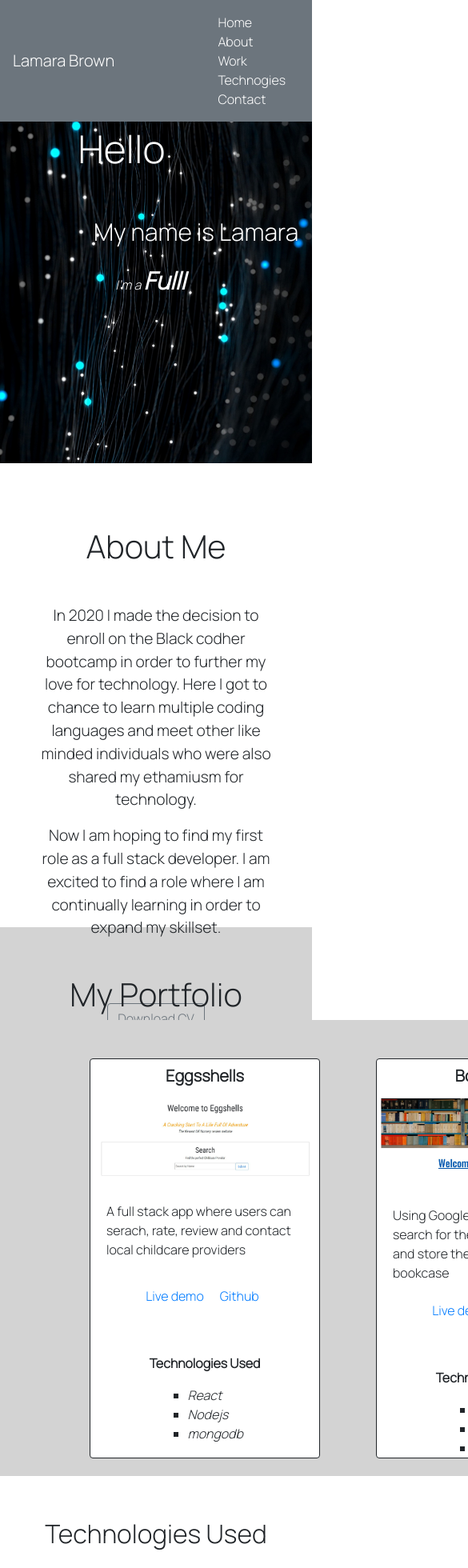
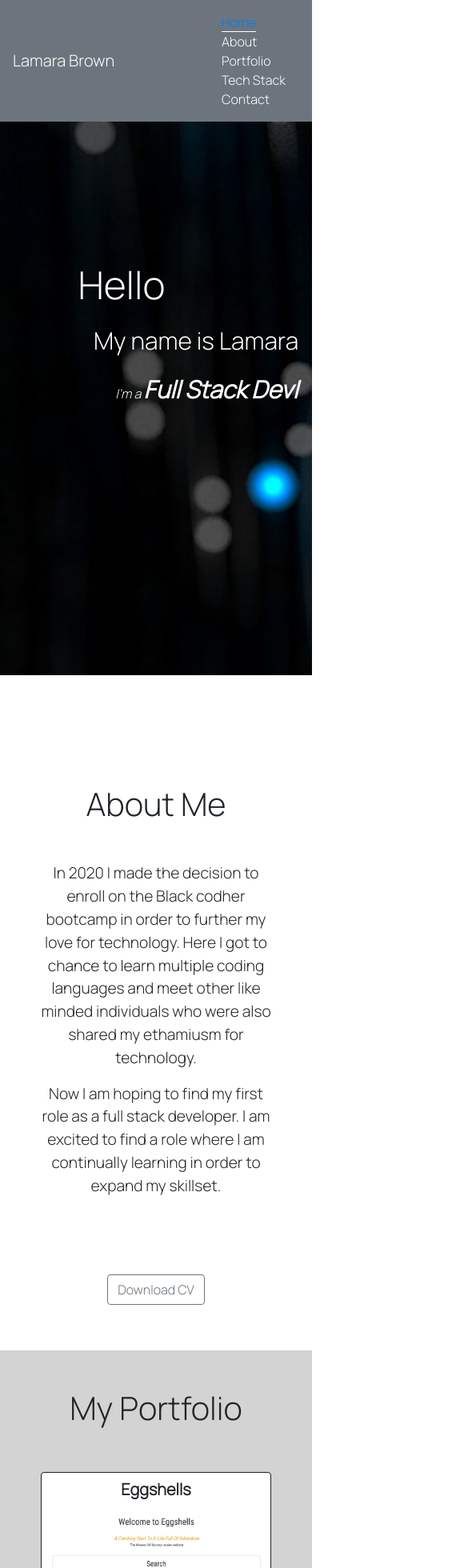
Before and after one commit to lbrowncoder/portfolioNew, a React (Create React App) app: page / in a window 390 px wide. Shown: the top 1960 px of the page at 80% size, 585 px wide, since content can reach past the window. Built offline with nearby package versions, Linux system fonts and the light colour scheme.

Commit message:
responsive

```diff
--- a/src/components/Navbar.js
+++ b/src/components/Navbar.js
@@ -45,7 +45,7 @@ const NavBar = () => {
         offset={0}
         duration={500}
        >
-        Work
+        Portfolio
        </Link>
       </li>
       <li className="links">
@@ -57,7 +57,7 @@ const NavBar = () => {
         offset={0}
         duration={500}
        >
-        Technogies
+        Tech Stack
        </Link>
       </li>
 
--- a/src/pages/About.css
+++ b/src/pages/About.css
@@ -5,9 +5,13 @@
 }
 
 .about {
- height: 500px;
+    min-height: 100vh;
  width: 100%;
  background-color: white;
+ width: fit-content;
+ display: flex;
+ flex-direction: column;
+ justify-content: center;
 }
 
 .bootcamp {
--- a/src/pages/Contact.css
+++ b/src/pages/Contact.css
@@ -5,36 +5,41 @@
 }
 
 .midlands {
- margin-top: 1rem;
  margin-left: 1rem;
+ padding-top: 1rem;
 }
 
 .contact {
  background-color: lightgray;
- height: 550px;
- padding-top: 3rem;
+ min-height: 100vh;
+ display: flex;
+ flex-direction: column;
+ justify-content: center;
+ width: 100%;
 }
 
 .location {
- display: inline-flex;
- margin-bottom: 4rem;
- margin-left: 40%;
+ display:flex;
+ justify-content: center;
+ padding-top: 3rem;
+
 }
 .location a:hover img {
  filter: brightness(0);
 }
 
 .social {
- margin-left: 40%;
- display: inline-flex;
- flex-wrap: wrap;
- gap: 40px;
+display: flex;
+justify-content: space-evenly;
  box-shadow: inset 0 0 0 0 blue;
  transition: ease 0.3s;
+ padding-top: 3rem;
+ flex-wrap: wrap;
 }
 
 .contactIcon {
  transition: transform 250ms;
+
 }
 
 .contactIcon:hover {
--- a/src/pages/Contact.js
+++ b/src/pages/Contact.js
@@ -4,14 +4,12 @@ import "../pages/Contact.css";
 const Contact = () => {
  return (
   <div className="contact" id="contact">
-   <div className="me">
     <p className="connect">Connect with me</p>
-   </div>
    <div className="location">
     <img
      src="/images/location.svg"
-     height="60px"
-     width="60px"
+     height="40px"
+     width="40px"
      className="contactIcon"
     />
     <p className="midlands">West Midlands, England</p>
--- a/src/pages/Home.css
+++ b/src/pages/Home.css
@@ -1,25 +1,29 @@
 .homePage {
  position: relative;
- height: 529px;
  color: white;
+}
+
+.comp{
+    min-height: 100vh;
+    display: flex;
+    flex-direction: column;
+    justify-content: center;
 }
 
 .hello {
  font-size: 3rem;
  color: white;
- margin-top: 50px;
- padding-top: 100px;
  margin-left: 25%;
 }
 
 .name {
  font-size: 3rem;
- margin-top: 50px;
  margin-left: 30%;
 }
 
 .job {
  font-size: 3.5rem;
+ flex-wrap: wrap;
 }
 
 .im {
@@ -31,22 +35,18 @@
 
 .comp {
  background: url(../images/technology.jpg) no-repeat center center fixed;
- background-repeat: no-repeat;
  background-size: cover;
- margin-top: 50px;
+ /* margin-top: 50px;
  min-width: 100%;
- min-height: 100%;
+ min-height: 100%; */
 }
 
-@media screen and (min-width: 601px) {
+@media screen and (min-width: 300px) {
  .name {
-  font-size: 3rem;
+  font-size: 2rem;
  }
  .job {
   font-size: 3.5rem;
- }
- .comp {
-  min-width: 100%;
  }
 }
 
@@ -57,7 +57,10 @@
  .job {
   font-size: 30px;
  }
- .comp {
-  min-width: 100%;
- }
 }
+
+@media screen and (min-width: 320px) and (max-width:580px) {
+    .comp {
+      background: url(../images/technology.jpg) repeat-x;
+    }
+  }
--- a/src/pages/Home.js
+++ b/src/pages/Home.js
@@ -6,8 +6,8 @@ import comp from "../images/comp.jpg";
 const Home = () => {
  return (
   <>
-   <div className="comp">
-    <div className="homePage" id="home">
+   <div className="comp" id="home">
+    <div className="homePage" >
      <p className="hello">Hello</p>
      <h2 className="name">My name is Lamara</h2>
      <p className="im">
--- a/src/pages/Skills.css
+++ b/src/pages/Skills.css
@@ -1,25 +1,27 @@
 .skills {
- height: 550px;
+display: flex;
+flex-direction: column;
+justify-content: center;
+min-height: 100vh;
 }
 
+
 .tech {
- text-align: center;
- font-size: 2rem;
- padding-top: 3rem;
- margin-bottom: 7rem;
+display: flex;
+justify-content: center;
+font-size: 2rem;
+margin-bottom: 7rem;
 }
 
 .allIcons {
- display: inline-flex;
- gap: 15px;
+display: flex;
+justify-content: space-evenly;
+flex-wrap: wrap;
 }
 
-.icons {
- margin-left: 30px;
-}
 
 .techUsed {
- margin-left: 41px;
+justify-content: space-evenly;
  margin-top: 20px;
  font-size: 1.2rem;
  font-weight: bold;
--- a/src/pages/Skills.js
+++ b/src/pages/Skills.js
@@ -5,7 +5,7 @@ const Skills = () => {
  return (
   <>
    <div className="skills" id="tech">
-    <p className="tech">Technologies Used</p>
+    <p className="tech">Tech Stack</p>
     <div className="allIcons">
      <div>
       <img
--- a/src/pages/Work.css
+++ b/src/pages/Work.css
@@ -1,9 +1,10 @@
 .work {
- display: inline-flex;
- gap: 70px;
- margin-left: 7rem;
+ display: flex;
+ flex-wrap: wrap;
+ height:fit-content;
+ justify-content: space-evenly;
  background-color: white;
- height: 570px;
+ min-height: 100vh;
  padding-top: 3rem;
  padding-bottom: 3rem;
  background-color: lightgray;
@@ -11,7 +12,7 @@
 
 .portfolio {
  text-align: center;
- padding-top: 60px;
+ padding-top: 3rem;
 }
 
 .card-title {
@@ -22,6 +23,7 @@
 
 .card {
  border: solid 1px;
+border-style: double;
 }
 
 .card-link {
@@ -44,7 +46,7 @@
 
 .listTech {
  text-align: center;
- margin-top: 60px;
+ margin-top: 20px;
  font-weight: bold;
 }
 
--- a/src/pages/Work.js
+++ b/src/pages/Work.js
@@ -4,25 +4,16 @@ import Quiz from "../images/quiz.jpg";
 import bookcase from "../images/bookcase.JPG";
 import eggshells from "../images/welcome.jpg";
 import VideoPlayer from "react-video-js-player";
-// import intro from "../videos/ezgif.com-gif-maker (1).mp4";
 
 const Work = () => {
  return (
   <>
-   <div className="mainport">
+   <div className="mainport" id="work">
     <h1 className="portfolio">My Portfolio</h1>
     <div className="work">
      <div class="card" style={{ width: "18rem" }}>
-      <h5 class="card-title">Eggsshells</h5>
+      <h5 class="card-title">Eggshells</h5>
       <img class="card-img-top" src={eggshells} alt="Quiz" />
-      {/* <VideoPlayer
-      src={videoSrc}
-      width="285"
-      height="150"
-      muted={true}
-      loop={true}
-      playing={true}
-     /> */}
       <div class="card-body">
        <p class="card-text">
         A full stack app where users can serach, rate, review and contact local
@@ -48,7 +39,6 @@ const Work = () => {
        </ul>
       </div>
      </div>
-
      <div class="card" style={{ width: "18rem" }}>
       <h5 class="card-title">Bookshop</h5>
       <img class="card-img-top" src={bookcase} alt="Card image cap" />
```
Also changed, not shown: src/components/Navbar.css (indentation only), 1 other file (tests, documents, lock files or other folders).
